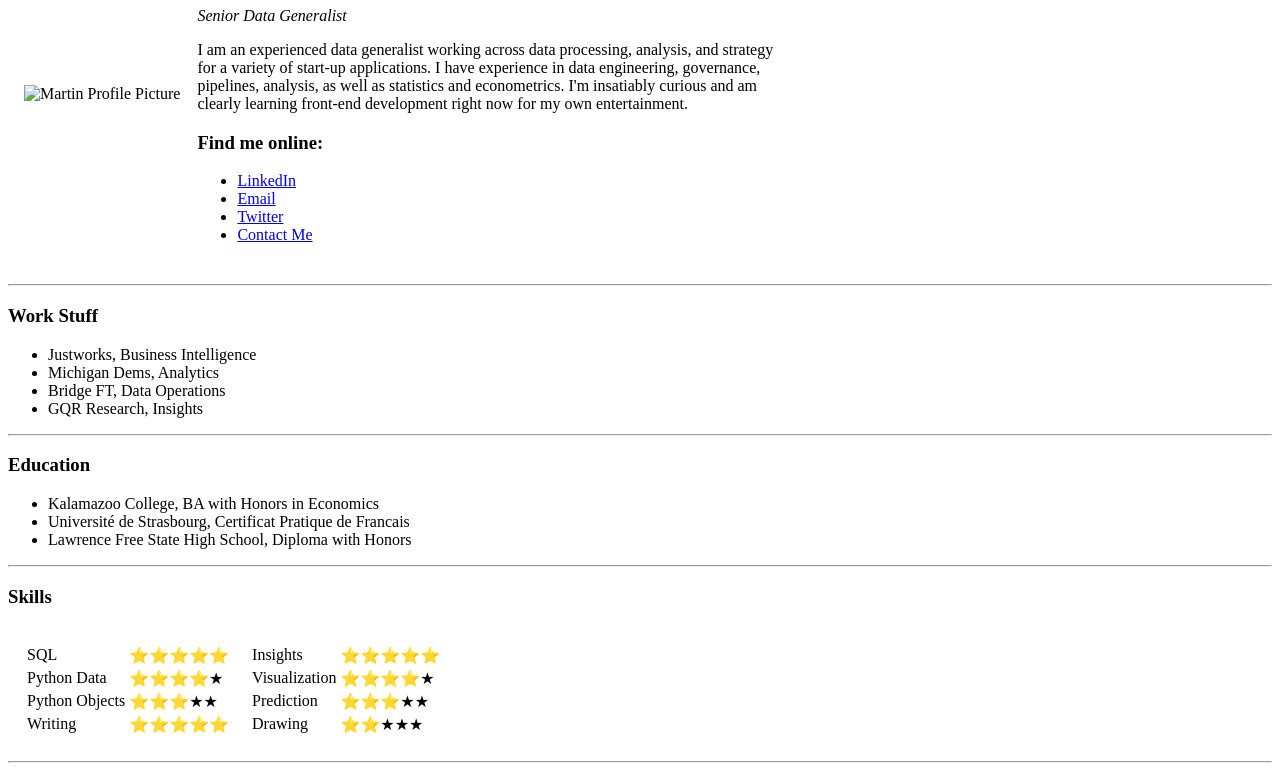
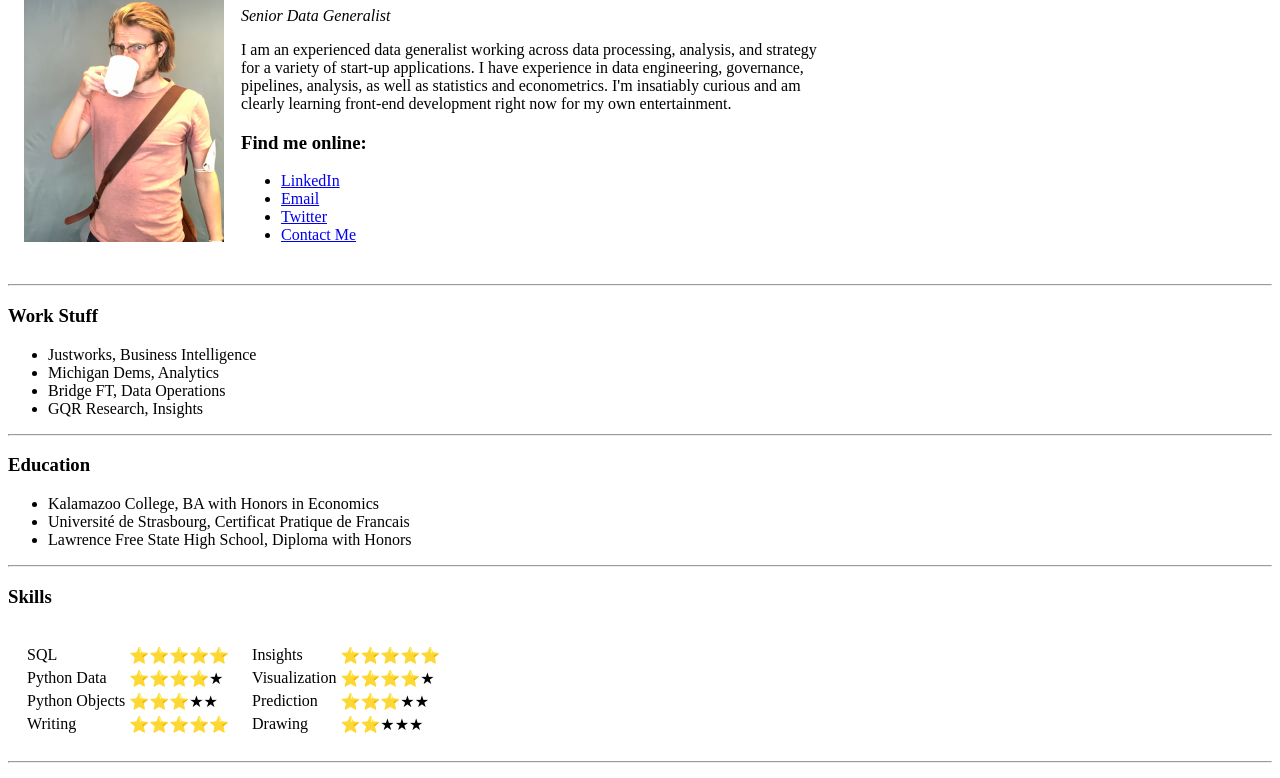
Before and after one commit to akaMartin/web_cv, a plain HTML site: page index.html in a window 1280 px wide. Shown: the part 97-875 px from the top of the page. Drawn offline with Linux system fonts and the light colour scheme.

Commit message:
Update index.html

```diff
--- a/index.html
+++ b/index.html
@@ -9,7 +9,7 @@
   <body>
     <table cellspacing="15">
       <tr>
-        <td><img src="images/coffee.jpg" alt="Martin Profile Picture" height="300"></td>
+        <td><img src="coffee.jpg" alt="Martin Profile Picture" height="300"></td>
         <td>
           <h1>Martin Bergstrom</h1>
           <p><em>Senior Data Generalist</em></p>
```
